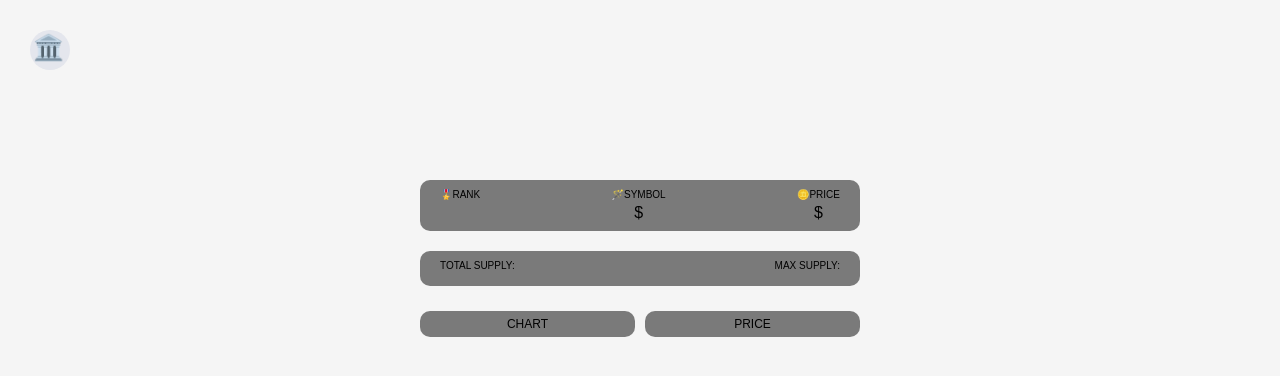
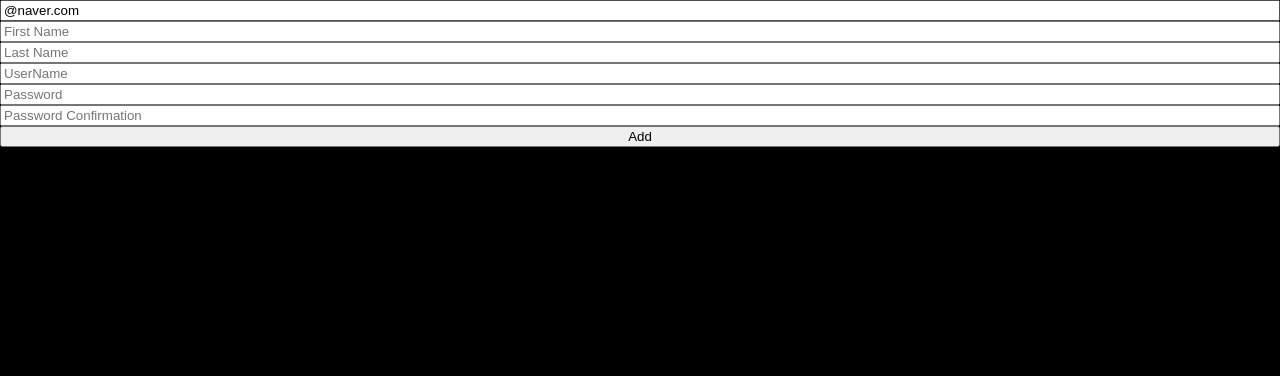
Before and after one commit to Leesugyoung/To-Do-List-App, a React (Create React App) app: page /1 in a window 1280 px wide. Shown: the top 376 px of the page. Built offline with nearby package versions, Linux system fonts and the light colour scheme; no server answers.

Commit message:
react-hook-form practice

```diff
--- a/src/Router.tsx
+++ b/CoinTracker/Router.tsx
@@ -1,6 +1,6 @@
 import { BrowserRouter, Routes, Route } from "react-router-dom";
-import Coin from "./routes/Coin";
-import Coins from "./routes/Coins";
+import Coin from "../CoinTracker/routes/Coin";
+import Coins from "../CoinTracker/routes/Coins";
 
 function Router() {
   return (
--- a/src/routes/Chart.tsx
+++ b/CoinTracker/routes/Chart.tsx
@@ -2,7 +2,7 @@ import { useQuery } from "react-query";
 import { fetchCoinHistory } from "../api";
 import ApexChart from "react-apexcharts";
 import { useRecoilValue } from "recoil";
-import { isDarkAtom } from "../atoms";
+import { isDarkAtom } from "../../src/atoms";
 
 interface IHistorical {
   time_open: string;
@@ -57,6 +57,8 @@ function Chart({ coinId }: ChartProps) {
               show: false,
             },
             xaxis: {
+              axisBorder: { show: false },
+              axisTicks: { show: false },
               labels: {
                 show: false,
               },
--- a/src/routes/Coins.tsx
+++ b/CoinTracker/routes/Coins.tsx
@@ -120,7 +120,6 @@ function Coins() {
           <Link to="/">🌙</Link>
         </ToggleBtn>
       )}
-
       <Container>
         <Helmet>
           {/* react-helmet 사용 */}
--- a/package.json
+++ b/package.json
@@ -16,6 +16,7 @@
     "react-apexcharts": "^1.4.0",
     "react-dom": "^18.2.0",
     "react-helmet": "^6.1.0",
+    "react-hook-form": "^7.39.5",
     "react-query": "^3.39.2",
     "react-router-dom": "^6.4.3",
     "react-scripts": "5.0.1",
--- a/src/App.tsx
+++ b/src/App.tsx
@@ -1,11 +1,5 @@
 import { createGlobalStyle } from "styled-components";
-import Router from "./Router";
-import { ReactQueryDevtools } from "react-query/devtools";
-import { ThemeProvider } from "styled-components";
-import { darkTheme, lightTheme } from "./theme";
-import { useState } from "react";
-import { useRecoilValue } from "recoil";
-import { isDarkAtom } from "./atoms";
+import TodoList from "./ToDoList";
 
 const GlobalStyle = createGlobalStyle`
   @import url('https://fonts.googleapis.com/css2?family=Source+Sans+Pro:wght@300;400&display=swap');
@@ -62,8 +56,8 @@ const GlobalStyle = createGlobalStyle`
   }
   body{
     font-family: 'Source Sans Pro', sans-serif;
-    background-color: ${props => props.theme.bgColor};
-    color: ${props => props.theme.textColor};
+    background-color: black;
+    color: white;
   }
   a {
     text-decoration: none;
@@ -72,14 +66,10 @@ const GlobalStyle = createGlobalStyle`
 `;
 
 function App() {
-  const isDark = useRecoilValue(isDarkAtom);
   return (
     <>
-      <ThemeProvider theme={isDark ? darkTheme : lightTheme}>
-        <GlobalStyle />
-        <Router />
-        <ReactQueryDevtools initialIsOpen={true} />
-      </ThemeProvider>
+      <GlobalStyle />
+      <TodoList />
     </>
   );
 }
--- /dev/null
+++ b/src/ToDoList.tsx
@@ -0,0 +1,139 @@
+import { DeferredData } from "@remix-run/router/dist/utils";
+import React, { useState } from "react";
+import { useForm } from "react-hook-form";
+import { shouldProcessLinkClick } from "react-router-dom/dist/dom";
+
+interface IFrom {
+  email: string;
+  FirstName: string;
+  LastName: string;
+  UserName: string;
+  Password: string;
+  Password1: string;
+  extraError?: String;
+}
+
+function TodoList() {
+  const {
+    register,
+    handleSubmit,
+    formState: { errors },
+    setError,
+  } = useForm<IFrom>({
+    defaultValues: {
+      // placeholder 와 유사, 화면에 표출되는 기본 값
+      email: "@naver.com",
+    },
+  });
+  const onValid = (data: IFrom) => {
+    if (data.Password !== data.Password1) {
+      // 직접 에러를 설정하는 방법
+      setError(
+        "Password1",
+        { message: "Password are not the same!" },
+        { shouldFocus: true }
+        // → Password1 에 커서가 포커스 처리되도록
+      );
+    }
+    // setError("extraError", { message: "Server offline." });
+    // → form 전체에 해당되는 에러!
+  };
+  return (
+    <div>
+      <form
+        style={{ display: "flex", flexDirection: "column" }}
+        onSubmit={handleSubmit(onValid)}
+      >
+        {/* handleSubmit → 데이터가 유효할때만 함수를 호출한다. */}
+        <input
+          {...register("email", {
+            required: "Eamil is required",
+            pattern: {
+              value: /^[A-Za-z0-9._%+-]+@naver.com$/,
+              message: "Only naver.com emails allowed",
+            },
+          })}
+          placeholder="Eamil"
+        />
+        <span> {errors?.email?.message}</span>
+        <input
+          {...register("FirstName", {
+            required: "Write here",
+            validate:
+              // value => value.includes("nico") ? "NO nicos allowed" : true,
+              // value 가 nico 를 포함하고 있다면 "NO nicos allowed" 출력
+              // 그렇지 않다면 통과~
+              // === validate : { (value) => !value.includes("nico") || "error message"}
+              {
+                noNico: value =>
+                  // 규칙 이름은 원하는걸로 아무렇게나 정할 수 있다!
+                  value.includes("Nico") ? "NO nicos allowed" : true,
+                noNick: value =>
+                  value.includes("Nick") ? "NO Nicks allowed" : true,
+              },
+          })}
+          placeholder="First Name"
+        />
+        <span> {errors?.FirstName?.message}</span>
+        <input
+          {...register("LastName", { required: "Write here" })}
+          placeholder="Last Name"
+        />
+        <span> {errors?.LastName?.message}</span>
+        <input
+          {...register("UserName", { required: "Write here", minLength: 10 })}
+          placeholder="UserName"
+        />
+        <span> {errors?.UserName?.message}</span>
+        <input
+          {...register("Password", {
+            required: "Write here",
+            minLength: 5,
+          })}
+          placeholder="Password"
+        />
+        <span> {errors?.Password?.message}</span>
+        <input
+          {...register("Password1", {
+            required: "password is required",
+            minLength: {
+              value: 5,
+              message: "Your password is too short",
+            },
+          })}
+          placeholder="Password Confirmation"
+        />
+        <span> {errors?.Password1?.message}</span>
+        <button>Add</button>
+        <span> {errors?.extraError?.message}</span>
+      </form>
+    </div>
+  );
+}
+
+/* react-hook-form 을 사용하지 않은 코드
+function TodoList() {
+  const [toDo, setToDo] = useState("");
+  const onChange = (event: React.FormEvent<HTMLInputElement>) => {
+    const {
+      currentTarget: { value },
+    } = event;
+    setToDo(value);
+  };
+
+  const onSubmit = (event: React.FormEvent<HTMLFormElement>) => {
+    event?.preventDefault();
+    console.log(toDo);
+  };
+  return (
+    <div>
+      <form onSubmit={onSubmit}>
+        <input onChange={onChange} value={toDo} placeholder="Write a to do" />
+        <button>Add</button>
+        {toDoError !== "" ? toDoError : null}
+      </form>
+    </div>
+  );
+} */
+
+export default TodoList;
--- a/src/index.tsx
+++ b/src/index.tsx
@@ -1,17 +1,16 @@
-import { QueryClient, QueryClientProvider } from "react-query";
 import ReactDOM from "react-dom/client";
 import App from "./App";
 import { RecoilRoot } from "recoil";
-
-const queryClient = new QueryClient();
+import { ThemeProvider } from "styled-components";
+import { darkTheme } from "./theme";
 
 const root = ReactDOM.createRoot(
   document.getElementById("root") as HTMLElement
 );
 root.render(
   <RecoilRoot>
-    <QueryClientProvider client={queryClient}>
+    <ThemeProvider theme={darkTheme}>
       <App />
-    </QueryClientProvider>
+    </ThemeProvider>
   </RecoilRoot>
 );
```
Also changed, not shown: CoinTracker/theme copy.ts (added, +9 -0 lines), CoinTracker/api.ts (renamed from src/api.ts), CoinTracker/atoms.ts (renamed from src/atoms.ts), CoinTracker/routes/Coin.tsx (renamed from src/routes/Coin.tsx), CoinTracker/routes/Price.tsx (renamed from src/routes/Price.tsx), 1 other file (tests, documents, lock files or other folders).
